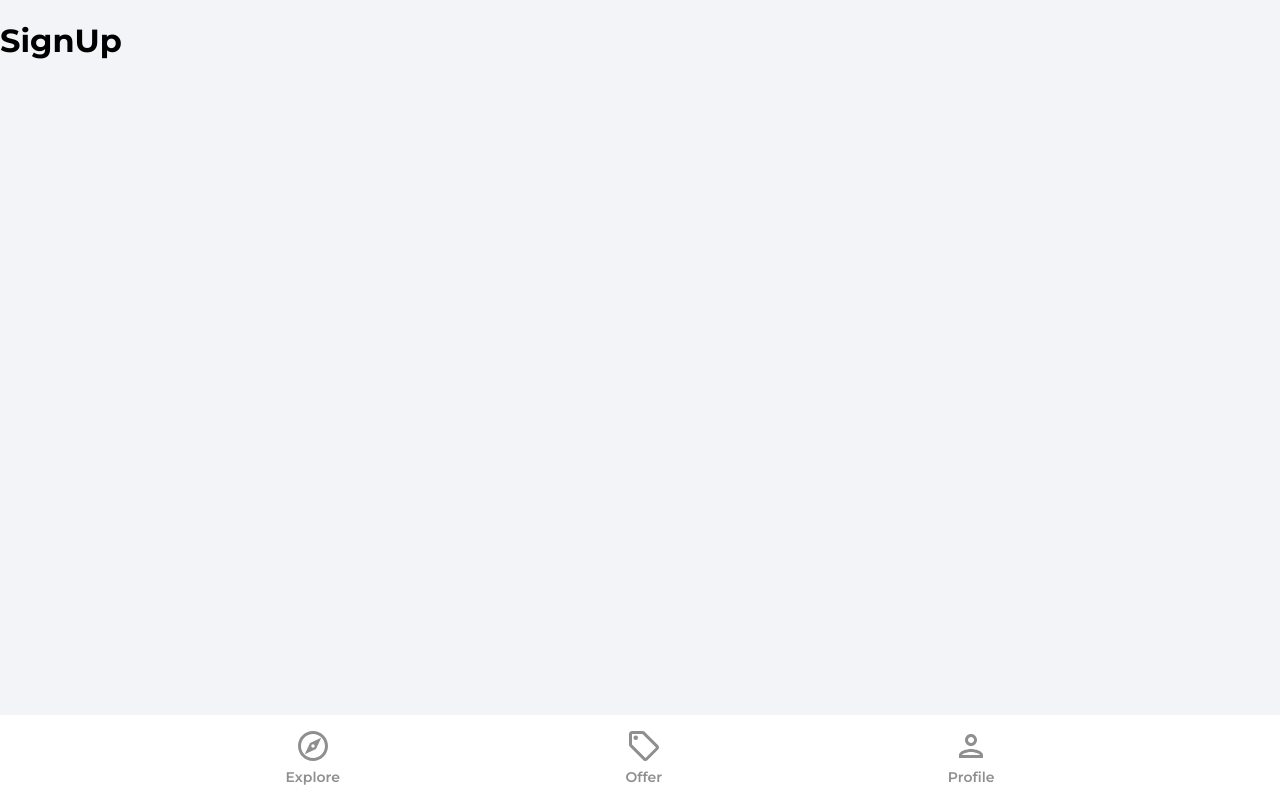
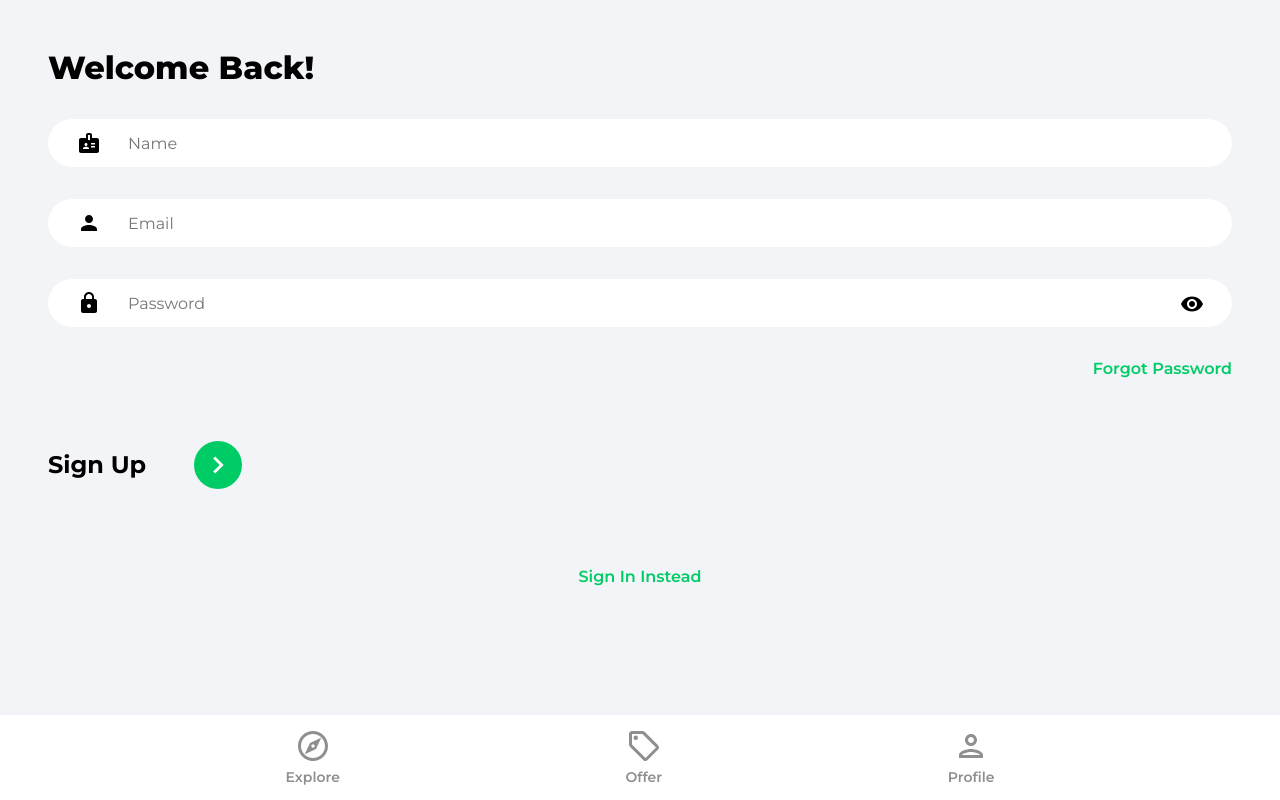
Before and after one commit to kraverken/residence-marketplace, a React (Create React App) app: page /sign-up in a window 1280 px wide. Built offline with nearby package versions, Linux system fonts and the light colour scheme.

Commit message:
feat: SignIn and SignUp components

```diff
--- a/src/pages/SignIn.jsx
+++ b/src/pages/SignIn.jsx
@@ -1,8 +1,72 @@
+import { useState } from "react";
+import { Link, useNavigate } from "react-router-dom";
+import { ReactComponent as ArrowRightIcon } from "../assets/svg/keyboardArrowRightIcon.svg";
+import visibilityIcon from "../assets/svg/visibilityIcon.svg";
+
 function SignIn() {
+  const [showPassword, setShowPassword] = useState(false);
+  const [formData, setFormData] = useState({
+    email: "",
+    password: "",
+  });
+  const { email, password } = formData;
+  const navigate = useNavigate();
+
+  const onChangeHandler = (e) => {
+    // updating formData state
+    setFormData((prevState) => ({
+      ...prevState,
+      [e.target.id]: e.target.value, //can be use for all change handlers as long as id is same as the fields defined in the useState
+    }));
+  };
   return (
-    <div>
-      <h1>Sign In</h1>
-    </div>
+    <>
+      <div className="pageContainer">
+        <header>
+          <p className="pageHeader">Welcome Back!</p>
+        </header>
+        <form>
+          <input
+            type="email"
+            className="emailInput"
+            placeholder="Email"
+            id="email"
+            value={email}
+            onChange={onChangeHandler}
+          />
+          <div className="passwordInputDiv">
+            <input
+              type={showPassword ? "text" : "password"}
+              className="passwordInput"
+              placeholder="Password"
+              id="password"
+              value={password}
+              onChange={onChangeHandler}
+            />
+            <img
+              src={visibilityIcon}
+              alt="show password"
+              className="showPassword"
+              onClick={() => setShowPassword((prevState) => !prevState)}
+            />
+          </div>
+          <Link to="/forgot-password" className="forgotPasswordLink">
+            Forgot Password
+          </Link>
+          <div className="signInBar">
+            <p className="signInText">Sign In</p>
+            <button className="signInButton">
+              <ArrowRightIcon fill="#ffffff" width="34px" height="34px" />
+            </button>
+          </div>
+        </form>
+        {/* Google OAuth Authentication*/}
+
+        <Link to="/sign-up" className="registerLink">
+          Sign Up Instead
+        </Link>
+      </div>
+    </>
   );
 }
 
--- a/src/pages/SignUp.jsx
+++ b/src/pages/SignUp.jsx
@@ -1,8 +1,81 @@
+import { useState } from "react";
+import { Link, useNavigate } from "react-router-dom";
+import { ReactComponent as ArrowRightIcon } from "../assets/svg/keyboardArrowRightIcon.svg";
+import visibilityIcon from "../assets/svg/visibilityIcon.svg";
+
 function SignUp() {
+  const [showPassword, setShowPassword] = useState(false);
+  const [formData, setFormData] = useState({
+    name: "",
+    email: "",
+    password: "",
+  });
+  const { name, email, password } = formData;
+  const navigate = useNavigate();
+
+  const onChangeHandler = (e) => {
+    // updating formData state
+    setFormData((prevState) => ({
+      ...prevState,
+      [e.target.id]: e.target.value, //can be use for all change handlers as long as id is same as the fields defined in the useState
+    }));
+  };
   return (
-    <div>
-      <h1>SignUp</h1>
-    </div>
+    <>
+      <div className="pageContainer">
+        <header>
+          <p className="pageHeader">Welcome Back!</p>
+        </header>
+        <form>
+          <input
+            type="text"
+            className="nameInput"
+            placeholder="Name"
+            id="name"
+            value={name}
+            onChange={onChangeHandler}
+          />
+          <input
+            type="email"
+            className="emailInput"
+            placeholder="Email"
+            id="email"
+            value={email}
+            onChange={onChangeHandler}
+          />
+          <div className="passwordInputDiv">
+            <input
+              type={showPassword ? "text" : "password"}
+              className="passwordInput"
+              placeholder="Password"
+              id="password"
+              value={password}
+              onChange={onChangeHandler}
+            />
+            <img
+              src={visibilityIcon}
+              alt="show password"
+              className="showPassword"
+              onClick={() => setShowPassword((prevState) => !prevState)}
+            />
+          </div>
+          <Link to="/forgot-password" className="forgotPasswordLink">
+            Forgot Password
+          </Link>
+          <div className="signUpBar">
+            <p className="signUpText">Sign Up</p>
+            <button className="signUpButton">
+              <ArrowRightIcon fill="#ffffff" width="34px" height="34px" />
+            </button>
+          </div>
+        </form>
+        {/* Google OAuth Authentication*/}
+
+        <Link to="/sign-in" className="registerLink">
+          Sign In Instead
+        </Link>
+      </div>
+    </>
   );
 }
 
```
